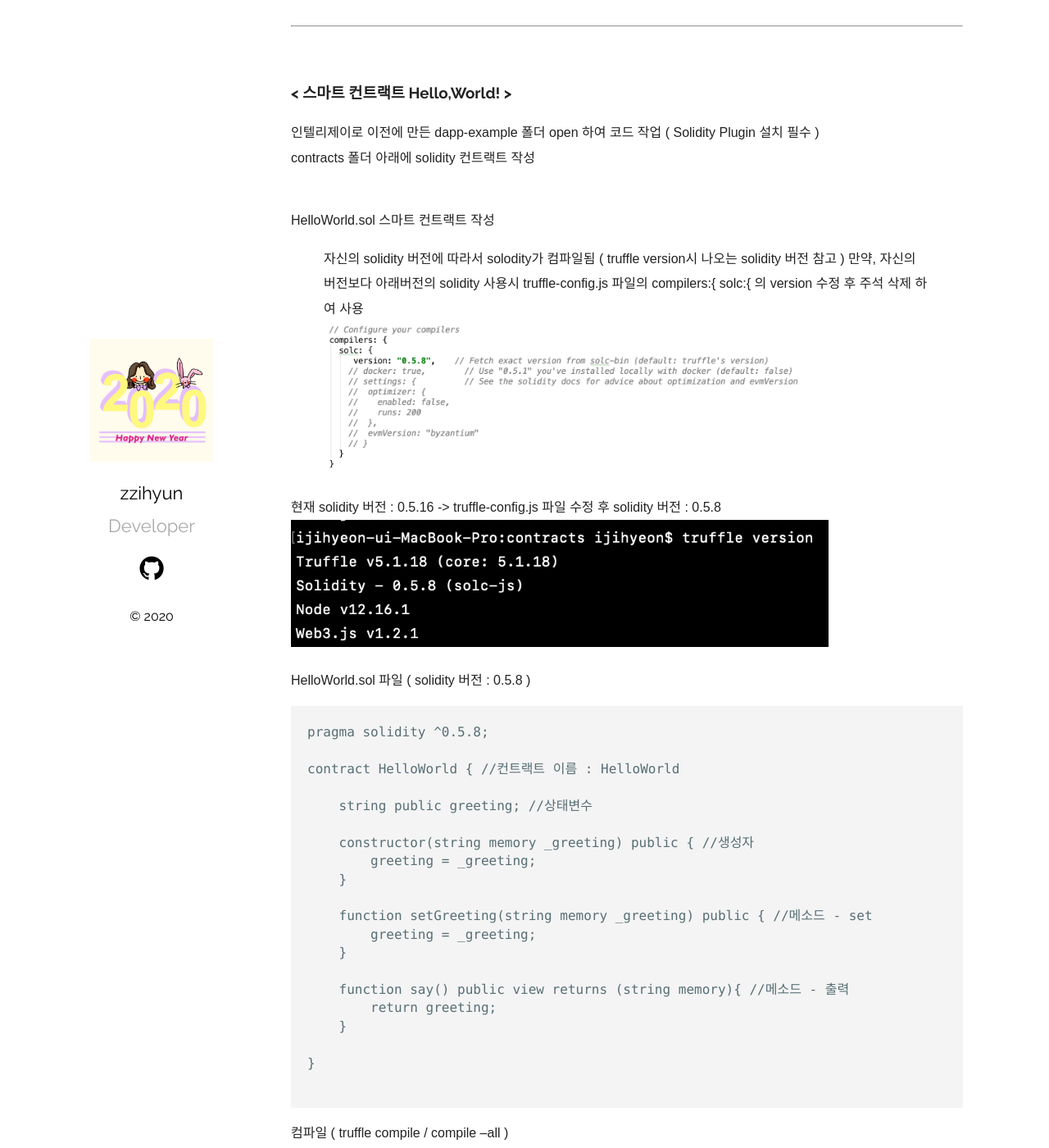
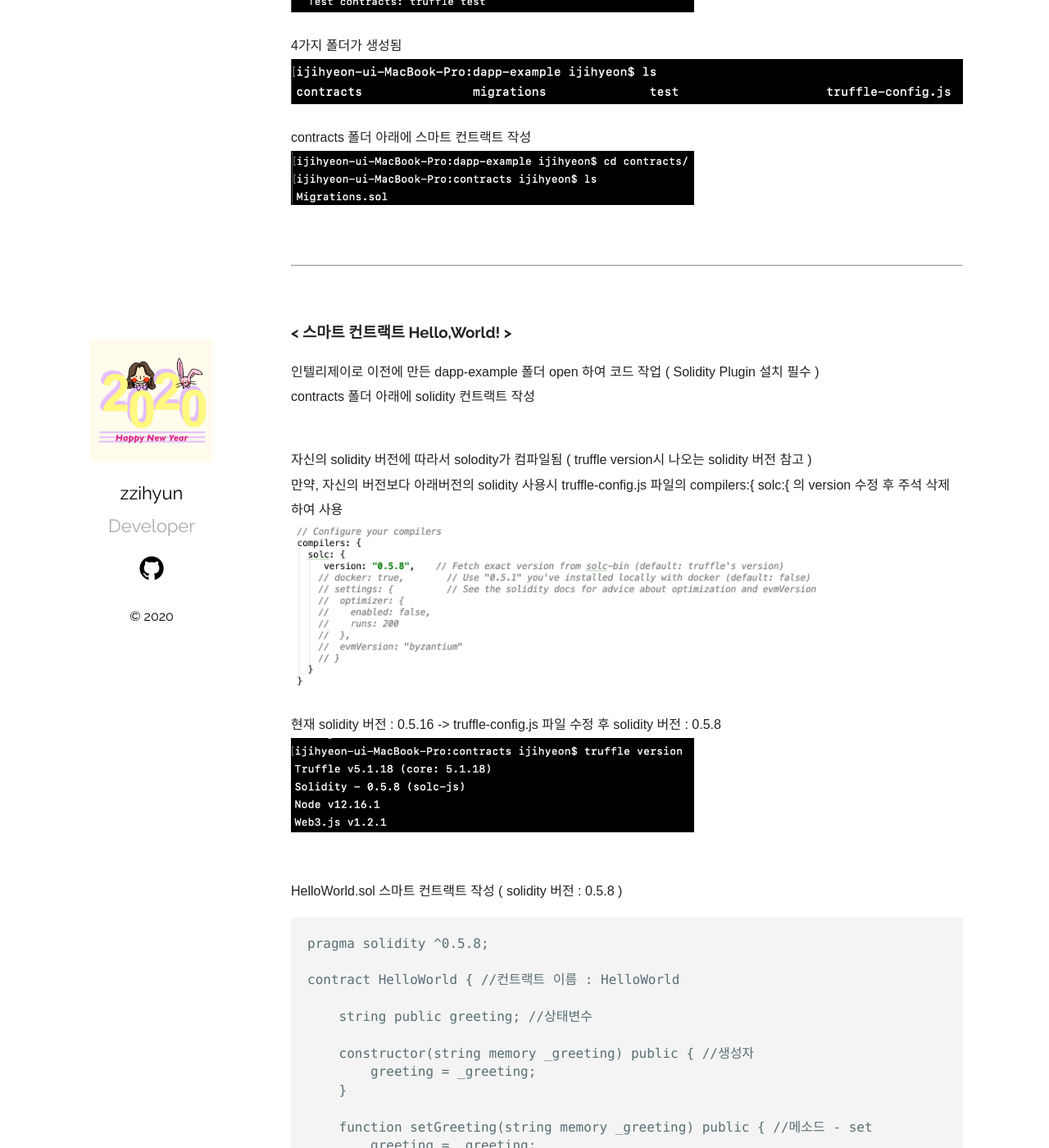
Before and after one commit to jhhhj1002/jhhhj1002.github.io, a Jekyll site: the page built from _posts/2020-03-27-Truffle-in-Blockchain-01.markdown, in a window 1280 px wide and 1400 px high, scrolled down 1200 px. Shown: the whole window at 82% size. Built offline with Jekyll 4.4.1, drawn with Linux system fonts in a browser that asks for light colours.

Commit message:
Update 2020-03-27-Truffle-in-Blockchain-01.markdown

````diff
--- a/_posts/2020-03-27-Truffle-in-Blockchain-01.markdown
+++ b/_posts/2020-03-27-Truffle-in-Blockchain-01.markdown
@@ -10,26 +10,26 @@ categories: Blockchain Dapp Truffle
 <h3>< 트러플 설치하기 ></h3>
 
 Node 버전 확인
-<img src="/assets/imgs/Blockchain&Truffle_01.png" width="40%" height="30%" >
+<img src="/assets/imgs/Blockchain&Truffle_01.png" width="60%" height="40%" >
 
 <br/>
 Truffle 설치
-<img src="/assets/imgs/Blockchain&Truffle_02.png" width="100%" height="55%" >
+<img src="/assets/imgs/Blockchain&Truffle_02.png" width="100%" height="60%" >
 
 Truffle, Solodity, Node, Web3.js 버전 확인 => Truffle 버전 : 5.1.18 , Solidity 버전 : 0.5.16
-<img src="/assets/imgs/Blockchain&Truffle_03.png" width="45%" height="35%" >
+<img src="/assets/imgs/Blockchain&Truffle_03.png" width="60%" height="40%" >
 
 dapp-example 폴더 생성 후 이동
-<img src="/assets/imgs/Blockchain&Truffle_04.png" width="45%" height="35%" >
+<img src="/assets/imgs/Blockchain&Truffle_04.png" width="60%" height="40%" >
 
 소스폴더 생성 : truffle init ( npm init 과 같은 역할 )
-<img src="/assets/imgs/Blockchain&Truffle_05.png" width="45%" height="35%" >
+<img src="/assets/imgs/Blockchain&Truffle_05.png" width="60%" height="40%" >
 
 4가지 폴더가 생성됨
-<img src="/assets/imgs/Blockchain&Truffle_06.png" width="45%" height="35%" >
+<img src="/assets/imgs/Blockchain&Truffle_06.png" width="100%" height="45%" >
 
 contracts 폴더 아래에 스마트 컨트랙트 작성
-<img src="/assets/imgs/Blockchain&Truffle_07.png" width="45%" height="35%" >
+<img src="/assets/imgs/Blockchain&Truffle_07.png" width="60%" height="40%" >
 
 
 <br/>
@@ -41,16 +41,15 @@ contracts 폴더 아래에 스마트 컨트랙트 작성
 contracts 폴더 아래에 solidity 컨트랙트 작성
 
 <br/>
-HelloWorld.sol 스마트 컨트랙트 작성
-> 자신의 solidity 버전에 따라서 solodity가 컴파일됨 ( truffle version시 나오는 solidity 버전 참고 )
-> 만약, 자신의 버전보다 아래버전의 solidity 사용시 truffle-config.js 파일의 compilers:{ solc:{ 의 version 수정 후 주석 삭제 하여 사용
-  <img src="/assets/imgs/Blockchain&Truffle_08.png" width="80%" height="45%" >
+자신의 solidity 버전에 따라서 solodity가 컴파일됨 ( truffle version시 나오는 solidity 버전 참고 )
+만약, 자신의 버전보다 아래버전의 solidity 사용시 truffle-config.js 파일의 compilers:{ solc:{ 의 version 수정 후 주석 삭제 하여 사용
+<img src="/assets/imgs/Blockchain&Truffle_08.png" width="80%" height="45%" >
 
 현재 solidity 버전 : 0.5.16 -> truffle-config.js 파일 수정 후 solidity 버전 : 0.5.8
-<img src="/assets/imgs/Blockchain&Truffle_09.png" width="80%" height="45%" >
+<img src="/assets/imgs/Blockchain&Truffle_09.png" width="60%" height="40%" >
 
-
-HelloWorld.sol 파일 ( solidity 버전 : 0.5.8 )
+<br/>
+HelloWorld.sol 스마트 컨트랙트 작성 ( solidity 버전 : 0.5.8 )
 ```
 pragma solidity ^0.5.8;
 
@@ -74,11 +73,8 @@ contract HelloWorld { //컨트랙트 이름 : HelloWorld
 
 ```
 
-
+<br/>
 컴파일 ( truffle compile / compile --all )
-
-  -> 컴파일 결과 build 아래 contracts 아래 컴파일된 결과 json파일로 생성
-     json 파일의 abi, deployedBytecode, bytecode 부분이 중요한 부분
-
-
  <img src="/assets/imgs/Blockchain&Truffle_10.png" width="80%" height="45%" >
+-> 컴파일 결과 build 아래 contracts 아래 컴파일된 결과 json파일로 생성
++ json 파일의 abi, deployedBytecode, bytecode 부분이 중요한 부분
````
